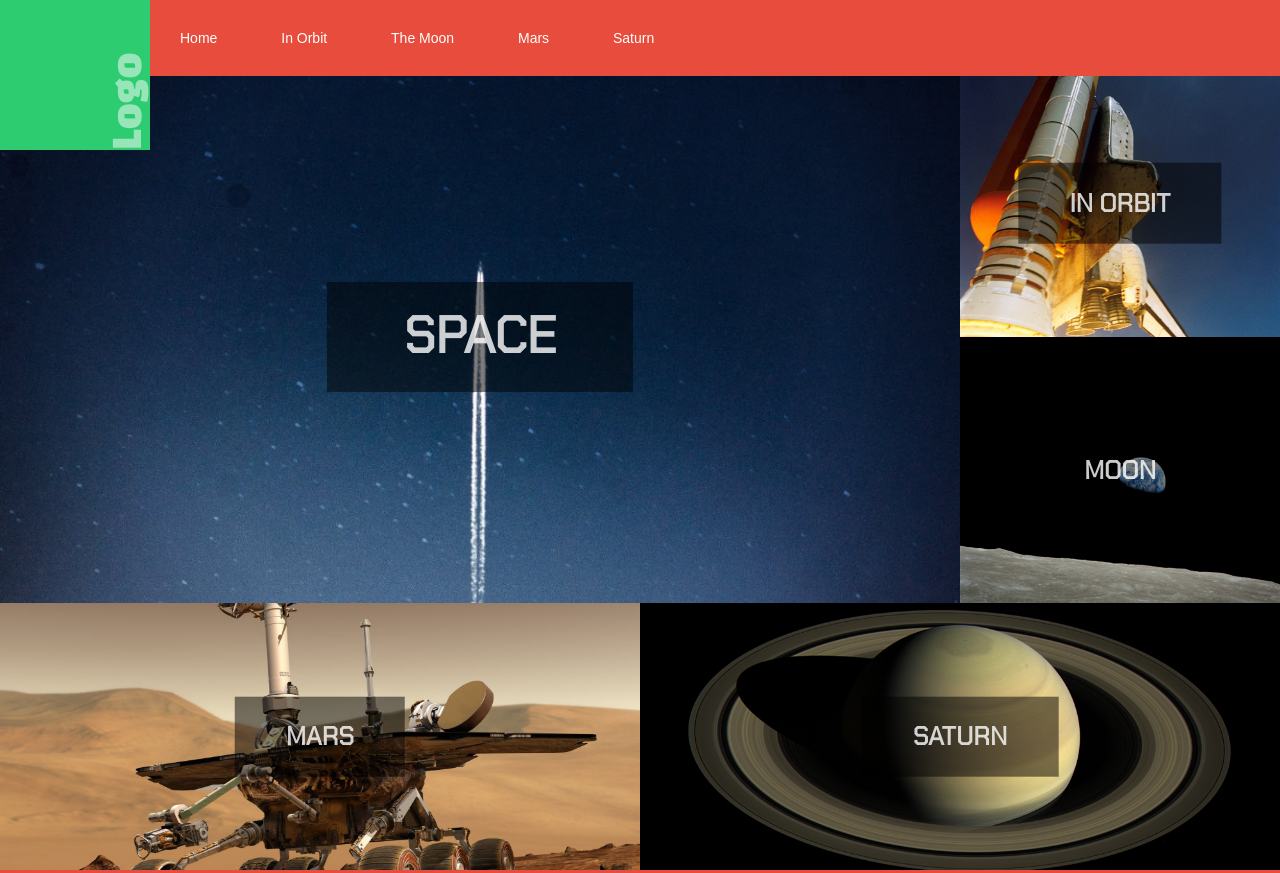
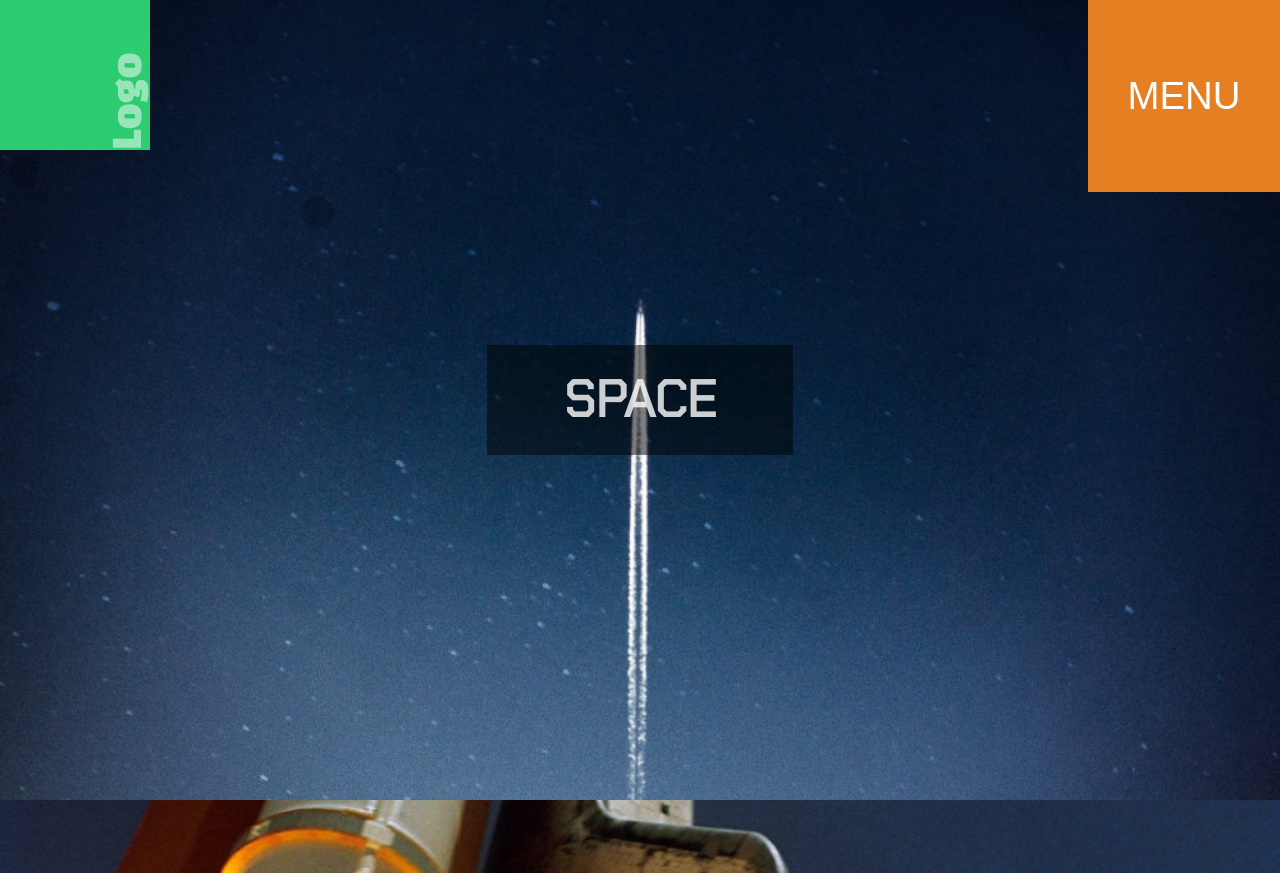
Before and after one commit to Kreucn/HTML-CSS-Mobile_First, a plain HTML site: page index.html in a window 1280 px wide. Shown: the top 873 px of the page. Drawn offline with nearby package versions, Linux system fonts and the light colour scheme.

Commit message:
"Updated" style.css

```diff
--- a/assets/css/style.css
+++ b/assets/css/style.css
@@ -3,14 +3,10 @@
 	UCN MMD 2020
 */
 
-/* mobile first, so all sizes/distances are set relative to the screen size (vw or vh) */
-
-/* Set box sizing model to avoid trouble with paddings and border that extende on the size of an element */
 * {
     box-sizing: border-box;
 }
 
-/* basic settings for body - font, reset margin/padding. Set font size to a vw (view width) that relates to the width of the screen */
 body {
     font-family: sans-serif;
     margin: 0;
@@ -18,7 +14,6 @@ body {
     font-size: 4vw;
 }
 
-/* reset the headers used in the html, change their font  */
 h1,
 h2,
 h3 {
@@ -26,13 +21,10 @@ h3 {
     font-family: 'Chakra Petch', sans-serif;
 }
 
-/* avoid that any image in the content (main) spill outside of their parent element  */
 main img {
     max-width: 100%;
 }
 
-/* place the header at the top of the screen, set width to full screen width (100vw)
-z-index: 1 makes sure that header is draw on top (is overlaying) of other content */
 header {
     position: fixed;
     top: 0;
@@ -40,7 +32,6 @@ header {
     z-index: 1;
 }
 
-/* logo is set to position relative to enable the span inside to place itself in relation to the #logo element */
 #logo {
     background-color: #2ecc71;
     color: #fff;
@@ -53,7 +44,6 @@ header {
     transform: rotate(270deg);
 }
 
-/* place logo type inside the parent element (#logo) */
 #logo span {
     position: absolute;
     bottom: -.2vw;
@@ -61,14 +51,14 @@ header {
     opacity: .5;
 }
 
-/* reuasable standard class for any element with a background image  */
+
 .background-image-cover {
     background-repeat: no-repeat;
     background-position: center center;
     background-size: cover;
 }
 
-/* set position of headline in the hero a-tag element */
+
 .name-hero h1 {
     position: absolute;
     left: 50%;
@@ -76,7 +66,6 @@ header {
     transform: translateX(-50%);
 }
 
-/* set position of headline in any .center-header element */
 .center-header h2 {
     position: absolute;
     left: 50%;
@@ -84,7 +73,6 @@ header {
     transform: translate(-50%, -50%);
 }
 
-/* change the look of h1 and h2 */
 .dymo-header h1,
 .dymo-header h2 {
     padding: 2vw 6vw;
@@ -93,20 +81,17 @@ header {
     text-transform: uppercase;
 }
 
-/* set basic options for the a-tag elements  */
 .grid-item {
     position: relative;
 	display: block;
     height: 50vh;
 }
 
-/* set unique image and height for the hero element */
 .name-hero {
 	background-image: url(../images/2.jpg);
     height: 100vh;
 }
 
-/* set unique backgrounds for the different elements */
 .name-orbit { background-image: url(../images/3.jpg); }
 .name-moon { background-image: url(../images/1.jpg); }
 .name-mars { background-image: url(../images/4.jpg); }
@@ -127,9 +112,8 @@ footer p {
     margin: 0;
 }
 
-/* set a margin above the 2nd .footer-layout-div element in the footer */
-.footer-layout-div + .footer-layout-div {
-    margin-top: 1vw;
+.footer-layout-div+.footer-layout-div {
+    margin-top: 20px;
 }
 
 /*
@@ -141,19 +125,19 @@ footer p {
 nav {
     position: fixed;
     top: 0;
-    right: 120vw;
-    transform: translateX(0);
+    left: 0;
+    transform: translateX(-100%);
     width: 100vw;
     height: 100vh;
     background-color: #e74c3c;
     transition: all .3s ease-out;
-    opacity: .1;
+    opacity: .5;
     padding-top: 15vw;
 }
 
 /* let active navigation move back into screen */
 .nav-active nav {
-    transform: translateX(120%);
+    transform: translateX(0);
     opacity: 1;
 }
 
@@ -167,7 +151,6 @@ nav {
     transition: opacity .3s ease-out;
 }
 
-/* set common options for the open and close butttons to the menu */
 #menu-btn,
 #menu-btn-close {
     position: fixed;
@@ -180,7 +163,6 @@ nav {
     display: inline-block;
 }
 
-/* style the content in the menu button */
 #menu-btn span {
     display: inline-block;
     position: absolute;
@@ -190,7 +172,6 @@ nav {
     font-size: 3vw;
 }
 
-/* style the content of the menu close button */
 #menu-btn-close img {
     width: 6vw;
     height: 6vw;
@@ -202,6 +183,7 @@ nav {
 }
 
 /* pretty menu header for mobile nav */
+
 #menu-header {
     position: absolute;
     top: 0;
@@ -217,6 +199,7 @@ nav {
 }
 
 /* style for nav items */
+
 nav ul {
     margin: 0;
     padding: 0;
@@ -237,6 +220,7 @@ nav li a {
 }
 
 /* some style for the sub-page */
+
 .sub-page main {
     padding: 20vw 2vw 5vw 2vw;
 }
@@ -266,7 +250,6 @@ nav li a {
 /* style for tablet (portrait) and upwards */
 @media screen and (min-width: 768px) {
     /* hide menu button on all other devices than mobile */
-    #menu-btn { display: none; }
 
     /* make sure text-sizes don't explode on larger screens */
     body { font-size: 14px; }
@@ -288,20 +271,8 @@ nav li a {
     .name-hero h1 { transform: translate(-50%, -50%); }
 
 	/* new heights for my named grid items */
-    .name-hero { height: 50vh; }
-    .name-orbit { height: 50vh; }
-    .name-moon { height: 25vh; }
-    .name-mars { height: 50vh; }
-    .name-saturn { height: 25vh; }
 
     /* switch positions in grid */
-    .grid-container {
-        display: grid;
-        grid-template-areas:
-            'hero hero hero'
-            'orbit moon mars'
-            'orbit saturn mars';
-    }
 
 	/*
 		Remove margin top for every .footer-layout-div
@@ -339,47 +310,10 @@ nav li a {
     }
 
     /* navigation for tablet and upwards */
-    nav {
-        position: fixed;
-        top: 0;
-        left: 150px;
-        transform: translateX(0);
-        width: calc(100vw - 150px);
-        height: auto;
-        background-color: #e74c3c;
-        transition: none;
-        opacity: 1;
-        padding-top: 0;
-    }
 
 	/* set navigation to be displayed as I want on non-mobile */
-    nav ul {
-        margin: 0;
-        padding: 0;
-    }
-
-    nav li {
-        display: inline-block;
-        list-style-type: none;
-        border-bottom: none;
-    }
-
-    nav li a {
-        display: inline-block;
-        text-decoration: none;
-        color: #fff;
-        padding: 30px;
-
-    }
-    /* add some margin to top of main to make room for nav bar */
-    main {
-        margin-top: 70px;
-    }
 
 	/* hover effect on nav item */
-    nav li a:hover {
-        background-color: rgba(0, 0, 0, .1);
-    }
 
 	/* hide mobile menu-stuff on non-mobile */
     #menu-btn-close,
@@ -396,22 +330,10 @@ nav li a {
 /* style for tablet (landscape) and upwards */
 @media screen and (min-width: 1024px) {
     /* new height for all grid-items */
-    .grid-item {
-        height: 25vh;
-    }
 
     /* new height for the hero grid-item */
-    .grid-item.name-hero {
-        height: 75vh;
-    }
 
     /* switch positions in grid */
-    .grid-container {
-        display: grid;
-        grid-template-areas:
-            'hero hero hero hero'
-            'orbit moon mars saturn';
-    }
 
     /* some resizing of the grid h2s */
     .grid-item h2 {
@@ -428,23 +350,10 @@ nav li a {
 /* styles for medium sized screens and upwards */
 @media screen and (min-width: 1200px) {
     /* new height for all grid-items */
-    .grid-item {
-        height: 33.3333vh;
-    }
 
     /* new height for the hero grid-item */
-    .grid-item.name-hero {
-        height: 66.6666vh;
-    }
 
     /* switch positions in grid */
-    .grid-container {
-        display: grid;
-        grid-template-areas:
-            'hero hero hero orbit'
-            'hero hero hero moon'
-            'mars mars saturn saturn';
-    }
 
     /* some style for the sub-page */
     .text-block {
@@ -456,22 +365,8 @@ nav li a {
 @media screen and (min-width: 1600px) {
 
     /* new height for all grid-items */
-    .grid-item {
-        height: 25vh;
-    }
 
     /* new height for the hero grid-item */
-    .grid-item.name-hero {
-        height: 100vh;
-    }
 
     /* switch positions in grid */
-    .grid-container {
-        display: grid;
-        grid-template-areas:
-            'hero hero hero orbit'
-            'hero hero hero moon'
-            'hero hero hero mars'
-            'hero hero hero saturn'
-    }
 }
```
